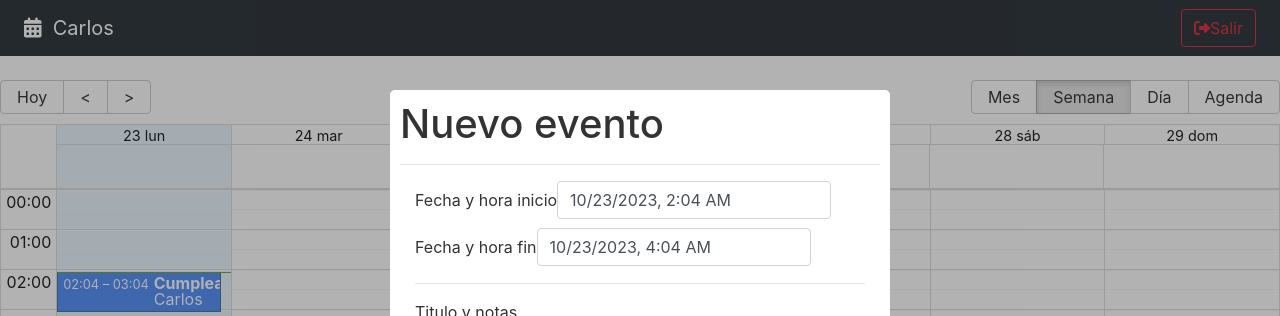
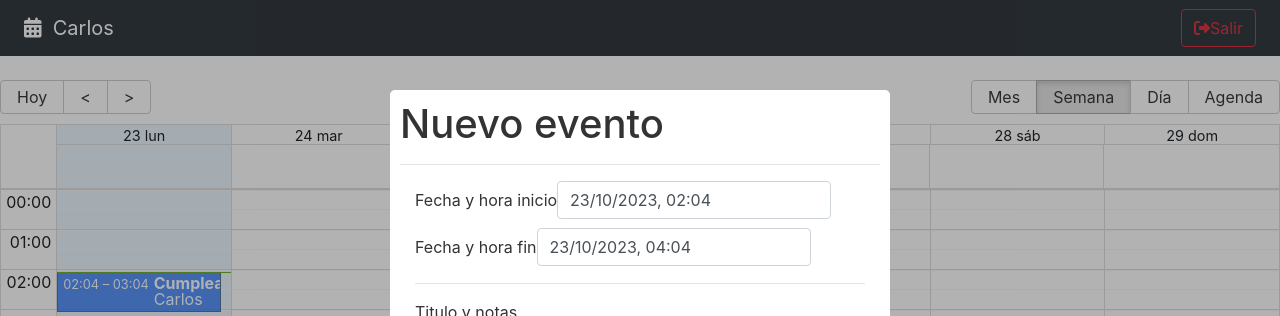
Before and after one commit to Charlyqv/Calendario, a React (Vite) app: page / in a window 1280 px wide. Shown: the top 316 px of the page. Built offline with nearby package versions, Linux system fonts and the light colour scheme.

Commit message:
Datepicker en español

```diff
--- a/src/calendar/components/CalendarModal.jsx
+++ b/src/calendar/components/CalendarModal.jsx
@@ -2,8 +2,11 @@
 import { useState } from "react";
 
 import Modal from "react-modal";
-import DatePicker from "react-datepicker";
+import DatePicker, { registerLocale } from "react-datepicker";
 import "react-datepicker/dist/react-datepicker.css";
+import es from 'date-fns/locale/es';
+
+registerLocale('es', es);
 
 const customStyles = {
   content: {
@@ -67,6 +70,9 @@
           onChange={ (event) => onDateChanged( event, 'start')}
           className="form-control"
           dateFormat="Pp"
+          showTimeSelect
+          locale="es"
+          timeCaption="Hora"
         />
       </div>
 
@@ -78,6 +84,9 @@
           onChange={ (event) => onDateChanged( event, 'end')}
           className="form-control"
           dateFormat="Pp"
+          showTimeSelect
+          locale="es"
+          timeCaption="Hora"
         />
       </div>
 
```
